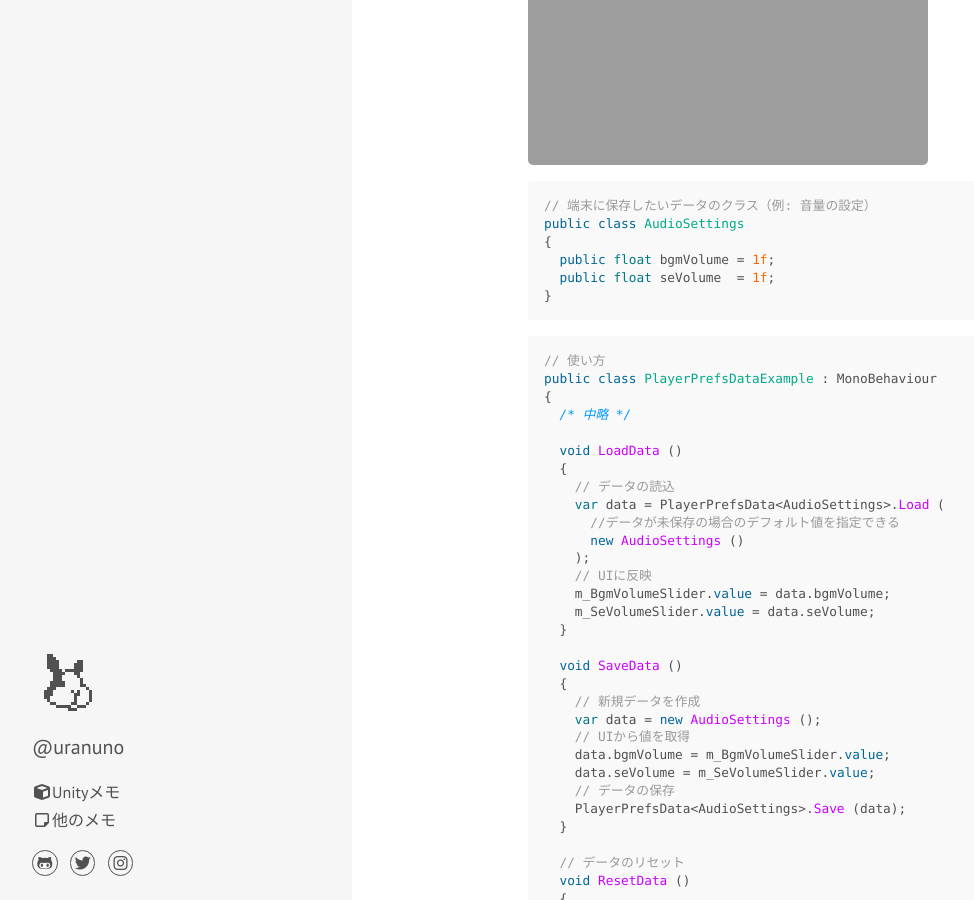
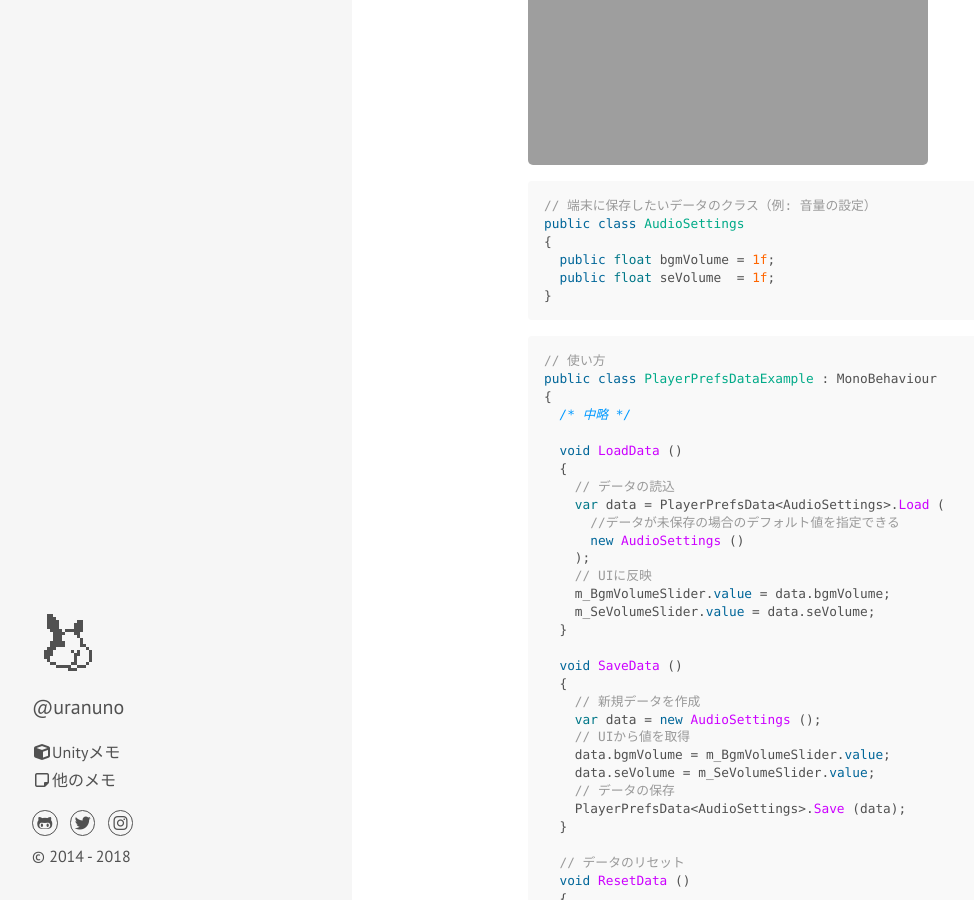
Before and after one commit to uranuno/uranuno.github.io, a Jekyll site: the page built from index.html, in a window 1280 px wide and 900 px high, scrolled down 354 px. Shown: the whole window, without its empty margins (0-974 px from the left). Built offline with Jekyll 4.4.1, drawn with Linux system fonts in a browser that asks for light colours; nearby versions of some CDN libraries; emoji names are drawn with the system emoji font; the list of posts is cut into pages by our own code.

Commit message:
マルシー復活

```diff
--- a/_includes/sidebar.html
+++ b/_includes/sidebar.html
@@ -22,5 +22,7 @@
       </a>
       {% endfor %}
     </div>
+
+    <p class="copy">&copy; {{ site.posts.last.date | date: '%Y' }} - {{ site.time | date: '%Y' }}</p>
   </div>
 </div>
```
